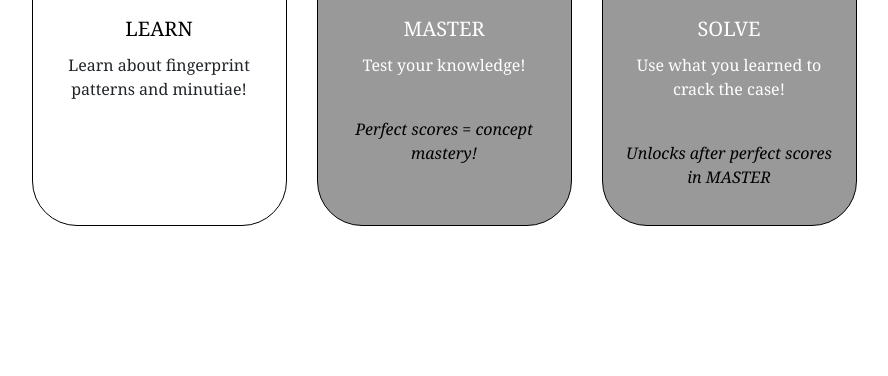
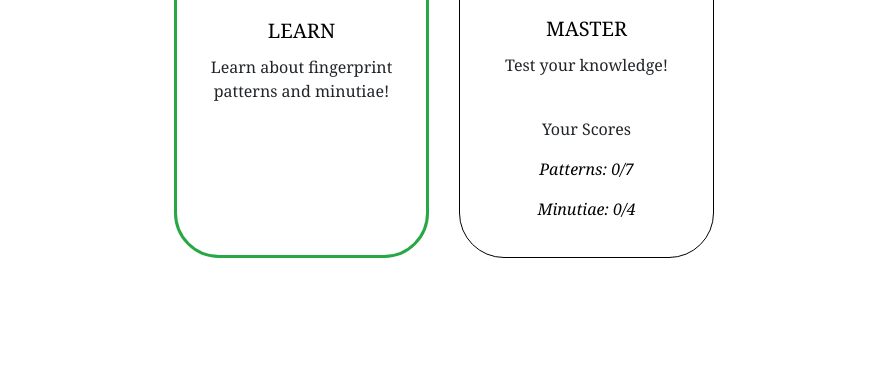
Before and after one commit to afloresal0003/fingerprint-app, a Flask app: page / in a window 1280 px wide. Shown: the part 424-800 px from the top of the page, without its empty margins (196-1084 px from the left). Run offline with Flask 3, Linux system fonts and the light colour scheme; some libraries are stand-ins or nearby versions.

Commit message:
Finished MASTER: PATTERNS quiz. Scores saved and shown on homepage

```diff
--- a/server.py
+++ b/server.py
@@ -1,4 +1,4 @@
-from flask import Flask, render_template, request
+from flask import Flask, render_template, redirect, url_for, request, jsonify
 
 app = Flask(__name__)
 
@@ -20,6 +20,15 @@
     'minutiae': False
 }
 
+'''SOLVE DATA:
+{
+        "href": "/solve_home",
+        "card_image": "https://cdn.icon-icons.com/icons2/3079/PNG/512/detective_crime_man_persona_vatar_icon_191245.png",
+        "card_title": "SOLVE",
+        "card_description": "Use what you learned to crack the case!",
+        "card_context": "Unlocks after perfect scores in MASTER"
+    }
+'''
 #Page Content Datasets
 homepage_card_info = [
     {
@@ -35,13 +44,6 @@
         "card_title": "MASTER",
         "card_description": "Test your knowledge!",
         "card_context": "Perfect scores = concept mastery!"
-    },
-    {
-        "href": "/solve_home",
-        "card_image": "https://cdn.icon-icons.com/icons2/3079/PNG/512/detective_crime_man_persona_vatar_icon_191245.png",
-        "card_title": "SOLVE",
-        "card_description": "Use what you learned to crack the case!",
-        "card_context": "Unlocks after perfect scores in MASTER"
     }
 ]
 
@@ -230,7 +232,7 @@
         "id": "4",
         "image": "../static/accidental-whorl.png",
         "question": "What pattern is this?",
-        "options": ["Plain Whorl", "Central Pocket Whorl", "Accidental Whorl"],
+        "options": ["Plain Loop", "Tented Arch", "Accidental Whorl"],
         "answer": "Accidental Whorl",
         "next-path": "/quiz_pattern/5"
     },
@@ -256,7 +258,7 @@
         "question": "What pattern is this?",
         "options": ["Plain Whorl", "Plain Loop", "Central Pocket Whorl"],
         "answer": "Plain Loop",
-        "next-path": "/quiz_results"
+        "next-path": "/quiz_pattern/results"
     }
 
 }
@@ -307,90 +309,98 @@
     master_clickable = (visited_routes['learn_loops'] and visited_routes['learn_arches'] and visited_routes['learn_whorls']) or (visited_routes['learn_bifurcation'] and visited_routes['learn_spur'] and visited_routes['learn_island'] and visited_routes['learn_ridge_ending'])
     learn_green = visited_routes['learn_loops'] and visited_routes['learn_arches'] and visited_routes['learn_whorls'] and visited_routes['learn_bifurcation'] and visited_routes['learn_spur'] and visited_routes['learn_island'] and visited_routes['learn_ridge_ending']
     solve_clickable = mastered_concepts['patterns'] and mastered_concepts['minutiae']
-    return render_template('index.html', homepage_card_info=homepage_card_info, master_clickable=master_clickable, learn_green=learn_green, solve_clickable=solve_clickable)
+    patternCorrectAns = sum(user_pattern_results)
+    numPatternQuestions = len(user_pattern_results)
+    minutiaeCorrectAns = sum(user_minutiae_results)
+    numMinutiaeQuestions = len(user_minutiae_results)
+    return render_template('index.html', patternCorrectAns=patternCorrectAns, numPatternQuestions=numPatternQuestions, minutiaeCorrectAns=minutiaeCorrectAns, numMinutiaeQuestions=numMinutiaeQuestions, homepage_card_info=homepage_card_info, master_clickable=master_clickable, learn_green=learn_green, solve_clickable=solve_clickable)
 
 @app.route('/learn_home')
 def learn_home():
+    master_clickable = (visited_routes['learn_loops'] and visited_routes['learn_arches'] and visited_routes['learn_whorls']) or (visited_routes['learn_bifurcation'] and visited_routes['learn_spur'] and visited_routes['learn_island'] and visited_routes['learn_ridge_ending'])
     patterns_green = visited_routes['learn_loops'] and visited_routes['learn_arches'] and visited_routes['learn_whorls']
     minutiae_green = visited_routes['learn_bifurcation'] and visited_routes['learn_spur'] and visited_routes['learn_island'] and visited_routes['learn_ridge_ending']
-    return render_template('module_home.html', data=learn_homepage_info, patterns_green=patterns_green, minutiae_green=minutiae_green)
+    return render_template('module_home.html', master_clickable=master_clickable, data=learn_homepage_info, patterns_green=patterns_green, minutiae_green=minutiae_green)
 
 @app.route('/learn_patterns')
 def learn_patterns():
+    master_clickable = (visited_routes['learn_loops'] and visited_routes['learn_arches'] and visited_routes['learn_whorls']) or (visited_routes['learn_bifurcation'] and visited_routes['learn_spur'] and visited_routes['learn_island'] and visited_routes['learn_ridge_ending'])
     visited_routes['learn_patterns'] = True
     loops_green = visited_routes['learn_loops']
     arches_green = visited_routes['learn_arches']
     whorls_green = visited_routes['learn_whorls']
-    return render_template('learn_patterns.html', loops_green=loops_green, arches_green=arches_green, whorls_green=whorls_green)
+    return render_template('learn_patterns.html', master_clickable=master_clickable, loops_green=loops_green, arches_green=arches_green, whorls_green=whorls_green)
 
 @app.route('/learn_loops')
 def learn_loops():
+    master_clickable = (visited_routes['learn_loops'] and visited_routes['learn_arches'] and visited_routes['learn_whorls']) or (visited_routes['learn_bifurcation'] and visited_routes['learn_spur'] and visited_routes['learn_island'] and visited_routes['learn_ridge_ending'])
     visited_routes['learn_loops'] = True
-    return render_template('learn_pattern_layout.html', data=learn_loops_info)
+    return render_template('learn_pattern_layout.html', master_clickable=master_clickable, data=learn_loops_info)
 
 @app.route('/learn_whorls')
 def learn_whorls():
+    master_clickable = (visited_routes['learn_loops'] and visited_routes['learn_arches'] and visited_routes['learn_whorls']) or (visited_routes['learn_bifurcation'] and visited_routes['learn_spur'] and visited_routes['learn_island'] and visited_routes['learn_ridge_ending'])
     visited_routes['learn_whorls'] = True
-    return render_template('learn_pattern_layout.html', data=learn_whorls_info)
+    return render_template('learn_pattern_layout.html', master_clickable=master_clickable, data=learn_whorls_info)
 
 @app.route('/learn_arches')
 def learn_arches():
+    master_clickable = (visited_routes['learn_loops'] and visited_routes['learn_arches'] and visited_routes['learn_whorls']) or (visited_routes['learn_bifurcation'] and visited_routes['learn_spur'] and visited_routes['learn_island'] and visited_routes['learn_ridge_ending'])
     visited_routes['learn_arches'] = True
-    return render_template('learn_pattern_layout.html', data=learn_arches_info)
+    return render_template('learn_pattern_layout.html', master_clickable=master_clickable, data=learn_arches_info)
 
 @app.route('/learn_minutiae')
 def learn_minutiae():
+    master_clickable = (visited_routes['learn_loops'] and visited_routes['learn_arches'] and visited_routes['learn_whorls']) or (visited_routes['learn_bifurcation'] and visited_routes['learn_spur'] and visited_routes['learn_island'] and visited_routes['learn_ridge_ending'])
     visited_routes['learn_minutiae'] = True
     bifurcation_green = visited_routes['learn_bifurcation']
     spur_green = visited_routes['learn_spur']
     island_green = visited_routes['learn_island']
     ending_green = visited_routes['learn_ridge_ending']
-    return render_template('learn_minutiae.html', bifurcation_green=bifurcation_green, spur_green=spur_green, island_green=island_green, ending_green=ending_green)
+    return render_template('learn_minutiae.html', master_clickable=master_clickable, bifurcation_green=bifurcation_green, spur_green=spur_green, island_green=island_green, ending_green=ending_green)
 
 @app.route('/learn_bifurcation')
 def learn_bifurcation():
+    master_clickable = (visited_routes['learn_loops'] and visited_routes['learn_arches'] and visited_routes['learn_whorls']) or (visited_routes['learn_bifurcation'] and visited_routes['learn_spur'] and visited_routes['learn_island'] and visited_routes['learn_ridge_ending'])
     visited_routes['learn_bifurcation'] = True
-    return render_template('learn_minutiae_layout.html', data=learn_bifurcation_info)
+    return render_template('learn_minutiae_layout.html', master_clickable=master_clickable, data=learn_bifurcation_info)
 
 @app.route('/learn_spur')
 def learn_spur():
+    master_clickable = (visited_routes['learn_loops'] and visited_routes['learn_arches'] and visited_routes['learn_whorls']) or (visited_routes['learn_bifurcation'] and visited_routes['learn_spur'] and visited_routes['learn_island'] and visited_routes['learn_ridge_ending'])
     visited_routes['learn_spur'] = True
-    return render_template('learn_minutiae_layout.html', data=learn_spur_info)
+    return render_template('learn_minutiae_layout.html', master_clickable=master_clickable, data=learn_spur_info)
 
 @app.route('/learn_island')
 def learn_island():
+    master_clickable = (visited_routes['learn_loops'] and visited_routes['learn_arches'] and visited_routes['learn_whorls']) or (visited_routes['learn_bifurcation'] and visited_routes['learn_spur'] and visited_routes['learn_island'] and visited_routes['learn_ridge_ending'])
     visited_routes['learn_island'] = True
-    return render_template('learn_minutiae_layout.html', data=learn_island_info)
+    return render_template('learn_minutiae_layout.html', master_clickable=master_clickable, data=learn_island_info)
 
 @app.route('/learn_ridge_ending')
 def learn_ridge_ending():
+    master_clickable = (visited_routes['learn_loops'] and visited_routes['learn_arches'] and visited_routes['learn_whorls']) or (visited_routes['learn_bifurcation'] and visited_routes['learn_spur'] and visited_routes['learn_island'] and visited_routes['learn_ridge_ending'])
     visited_routes['learn_ridge_ending'] = True
-    return render_template('learn_minutiae_layout.html', data=learn_ridge_ending_info)
+    return render_template('learn_minutiae_layout.html', master_clickable=master_clickable, data=learn_ridge_ending_info)
 
 @app.route('/master_home')
 def master_home():
-    return render_template('module_home.html', data=master_homepage_info)
+    master_clickable = (visited_routes['learn_loops'] and visited_routes['learn_arches'] and visited_routes['learn_whorls']) or (visited_routes['learn_bifurcation'] and visited_routes['learn_spur'] and visited_routes['learn_island'] and visited_routes['learn_ridge_ending'])
+    master_minutiae_clickable = (visited_routes['learn_bifurcation'] and visited_routes['learn_spur'] and visited_routes['learn_island'] and visited_routes['learn_ridge_ending'])
+    return render_template('module_home.html', master_minutiae_clickable=master_minutiae_clickable, master_clickable=master_clickable, data=master_homepage_info)
 
 @app.route('/master_patterns_home')
 def master_patterns_home():
-    return render_template('master_transition_screen.html', data=master_patterns_transition_info)
+    master_clickable = (visited_routes['learn_loops'] and visited_routes['learn_arches'] and visited_routes['learn_whorls']) or (visited_routes['learn_bifurcation'] and visited_routes['learn_spur'] and visited_routes['learn_island'] and visited_routes['learn_ridge_ending'])
+    return render_template('master_transition_screen.html', master_clickable=master_clickable, data=master_patterns_transition_info)
 
 @app.route('/master_minutiae_home')
 def master_minutiae_home():
-    return render_template('master_transition_screen.html', data=master_minutiae_transition_info)
-
-# @app.route('/solve_home')
-# def solve_home():
-#     return render_template('solve_home.html')
+    master_clickable = (visited_routes['learn_loops'] and visited_routes['learn_arches'] and visited_routes['learn_whorls']) or (visited_routes['learn_bifurcation'] and visited_routes['learn_spur'] and visited_routes['learn_island'] and visited_routes['learn_ridge_ending'])
+    return render_template('master_transition_screen.html', master_clickable=master_clickable, data=master_minutiae_transition_info)
 
 @app.route('/quiz_pattern/<int:question_num>', methods=['GET', 'POST'])
 def quiz_pattern(question_num):
-    if request.method == 'POST':
-        selected_answer = request.form.get('answer')
-        question_index = int(question_num) - 1
-        correct_answer = pattern_questions[question_num]['answer']
-        if selected_answer == correct_answer:
-            user_pattern_results[question_index] = 1
     if str(question_num) in pattern_questions:
         pattern_question = pattern_questions[str(question_num)]
         return render_template('quiz_pattern.html', quiz_data=pattern_question)
@@ -398,7 +408,18 @@
         # Handle invalid question numbers
         return "Question not found"
 
-#ADD POST INFORMATION TO RECEIVE WHETHER THE ANSWER IS CORRECT OR NOT
+@app.route('/check_pattern_answer/<int:question_num>', methods=['POST'])
+def check_pattern_answer(question_num):
+    selected_answer = request.form.get('answer')
+    correct_answer = request.form.get('correct_answer')
+
+    # Compare selected answer with correct answer
+    if selected_answer == correct_answer:
+        # Update user_pattern_results
+        user_pattern_results[question_num - 1] = 1  # Assuming indexing starts from 0
+    is_correct = selected_answer == correct_answer
+    # Return JSON response
+    return jsonify({'is_correct': is_correct})
 
 @app.route('/quiz_minutiae/<question_num>')
 def quiz_minutiae(question_num):
@@ -406,9 +427,11 @@
     return render_template('quiz_minutiae.html', quiz_question=minutiae_question)
 
 @app.route('/quiz_pattern/results')
-def quiz_results():
-    quiz_results = sum(pattern_answers)
-    return render_template('quiz_results.html', quiz_results=quiz_results)
+def quiz_pattern_results():
+    correctAns = sum(user_pattern_results)
+    numQuestions = len(user_pattern_results)
+    resultsTitle = "MASTER: PATTERNS"
+    return render_template('quiz_results.html', resultsTitle=resultsTitle, numQuestions=numQuestions, correctAns=correctAns)
 
 
 
--- a/static/main.css
+++ b/static/main.css
@@ -109,3 +109,6 @@
 #answerDiv {
    display: none;
 }
+#questionNum {
+   display: none;
+}
--- a/templates/index.html
+++ b/templates/index.html
@@ -17,16 +17,45 @@
             <h5 class="card-title">{{ card.card_title }}</h5>
             <p class="card-text">{{ card.card_description }}</p>
             <br>
-            <p class="card-subtext">{{ card.card_context }}</p>
+            <p>Your Scores</p>
+            {% if patternCorrectAns == 7%}
+            <p class="card-subtext title">Patterns: {{ patternCorrectAns }}/{{ numPatternQuestions}}</p>
+            {% else %}
+            <p class="card-subtext">Patterns: {{ patternCorrectAns }}/{{ numPatternQuestions}}</p>
+            {% endif %}
+            {% if patternCorrectAns == 7%}
+            <p class="card-subtext title">Minutiae: {{ minutiaeCorrectAns }}/{{ numMinutiaeQuestions}}</p>
+            {% else %}
+            <p class="card-subtext">Minutiae: {{ minutiaeCorrectAns }}/{{ numMinutiaeQuestions}}</p>
+            {% endif %}
+         {% elif card.href == "/master_home" and  master_clickable%}
+         <a href="{{ card.href }}" class="stretched-link"><img src="{{ card.card_image }}" alt="{{ card.card_title }}"></a>
+         <div class="card-body">
+            <a href="{{ card.href }}" class="stretched-link">
+               <h5 class="card-title">{{ card.card_title }}</h5>
+            </a>
+            <p class="card-text">{{ card.card_description }}</p>
+            <br>
+            <p>Your Scores</p>
+            {% if patternCorrectAns == 7%}
+            <p class="card-subtext title">Patterns: {{ patternCorrectAns }}/{{ numPatternQuestions}}</p>
+            {% else %}
+            <p class="card-subtext">Patterns: {{ patternCorrectAns }}/{{ numPatternQuestions}}</p>
+            {% endif %}
+            {% if patternCorrectAns == 7%}
+            <p class="card-subtext title">Minutiae: {{ minutiaeCorrectAns }}/{{ numMinutiaeQuestions}}</p>
+            {% else %}
+            <p class="card-subtext">Minutiae: {{ minutiaeCorrectAns }}/{{ numMinutiaeQuestions}}</p>
+            {% endif %}
          </div>
-         {% elif card.href == "/solve_home" and not solve_clickable%}
+         <!-- {% elif card.href == "/solve_home" and not solve_clickable%}
          <a class="stretched-link"><img src="{{ card.card_image }}" alt="{{ card.card_title }}"></a>
          <div class="card-body">
             <h5 class="card-title">{{ card.card_title }}</h5>
             <p class="card-text">{{ card.card_description }}</p>
             <br>
             <p class="card-subtext">{{ card.card_context }}</p>
-         </div>
+         </div> -->
          {% else %}
          <a href="{{ card.href }}" class="stretched-link"><img src="{{ card.card_image }}" alt="{{ card.card_title }}"></a>
          <div class="card-body">
@@ -35,7 +64,6 @@
             </a>
             <p class="card-text">{{ card.card_description }}</p>
             <br>
-            <p class="card-subtext">{{ card.card_context }}</p>
          </div>
          {% endif %}
       </div>
--- a/templates/navbar.html
+++ b/templates/navbar.html
@@ -19,10 +19,11 @@
                <a class="navbar-option" href="/learn_home">Learn</a>
             </div>
             <div class="col">
+               {% if master_clickable %}
                <a class="navbar-option" href="/master_home">Master</a>
-            </div>
-            <div class="col">
-               <a class="navbar-option" href="/solve_home">Solve</a>
+               {% else %}
+               <span class="navbar-option disabled">Master</span>
+               {% endif %}
             </div>
          </div>
       </div>
--- a/templates/quiz_pattern.html
+++ b/templates/quiz_pattern.html
@@ -25,10 +25,12 @@
 
       <div class="row justify-content-center mt-4">
          <div class="col-md-9 text-center">
-            <form method="POST" action="/check_answer">
+            <form id="answerForm" method="POST" action="/check_pattern_answer/{{ quiz_data['id'] }}">
                {% for option in quiz_data['options'] %}
                <button class="btn btn-base custom-button" type="submit" name="answer" value="{{ option }}" onclick="handleButtonClick(this)">{{ option }}</button>
                {% endfor %}
+               <input type="hidden" name="correct_answer" value="{{ quiz_data['answer'] }}">
+               <input type="hidden" name="question_num" value="{{ quiz_data['id'] }}">
             </form>
          </div>
       </div>
```
Also changed, not shown: static/quiz_pattern.js (+37 -10 lines), templates/module_home.html (+10 -2 lines), templates/quiz_results.html (added, +48 -0 lines), static/bad.png (added), static/good.png (added), static/ok.png (added).
